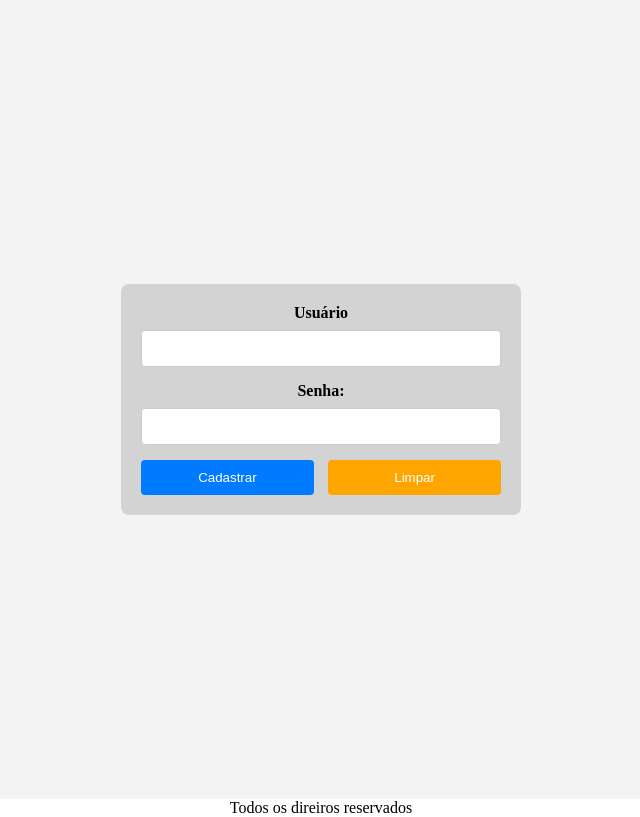
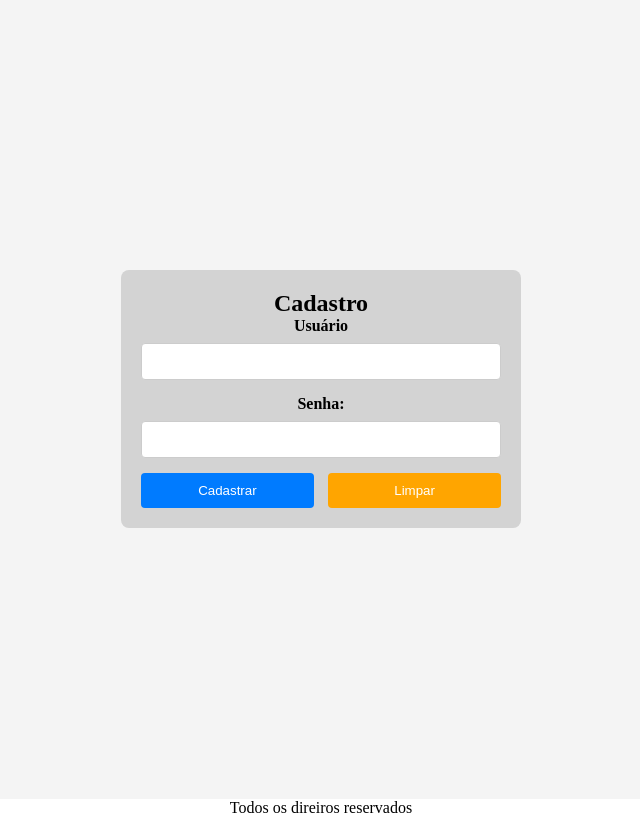
Before and after one commit to arturmsoares/Java-Script-Basico-IFTM, a plain HTML site: page lista07/cadastrar.html in a window 1280 px wide. Shown: the part 78-895 px from the top of the page, without its empty margins (319-959 px from the left). Drawn offline with Linux system fonts and the light colour scheme.

Commit message:
Update cadastrar.html

```diff
--- a/lista07/cadastrar.html
+++ b/lista07/cadastrar.html
@@ -12,6 +12,8 @@
     </header>
     <main>
         <div class="container">
+            <h2>Cadastro</h2>
+
             <label for="">Usuário</label>
             <input type="text" id="txtUser">
             <label for="">Senha:</label>
```
